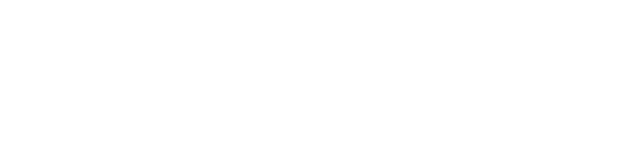
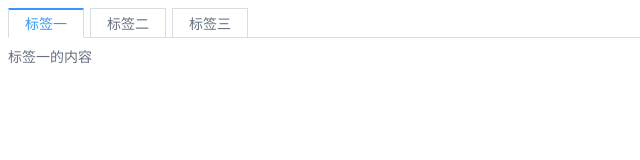
Before and after one commit to ilexwg/Vue-Practice, a plain HTML site: page 03-tabs/index.html in a window 1280 px wide. Shown: the whole page, without its empty margins (0-640 px from the left). Drawn offline with nearby package versions, Linux system fonts and the light colour scheme.

Commit message:
a tab component

```diff
--- a/03-tabs/index.html
+++ b/03-tabs/index.html
@@ -9,7 +9,17 @@
 </head>
 <body>
   <div id="app">
-
+    <tabs v-model="activeKey">
+      <pane label="标签一" name="1">
+        标签一的内容
+      </pane>
+      <pane label="标签二" name="2">
+        标签二的内容
+      </pane>
+      <pane label="标签三" name="3">
+        标签三的内容
+      </pane>
+    </tabs>
   </div>
 
 
@@ -18,7 +28,10 @@
   <script src="tabs.js"></script>
   <script>
     let app = new Vue({
-      el: '#app'
+      el: '#app',
+      data: {
+        activeKey: '1'
+      }
     });
   </script>
 </body>
--- a/03-tabs/pane.js
+++ b/03-tabs/pane.js
@@ -0,0 +1,35 @@
+Vue.component('pane', {
+  name: 'pane',
+  template: `
+    <div class="pane" v-show="show">
+      <slot></slot>
+    </div>
+  `,
+  data() {
+    return {
+      show: true
+    };
+  },
+  props: {
+    name: {
+      type: String
+    },
+    label: {
+      type: String,
+      default: ''
+    }
+  },
+  methods: {
+    updateNav() {
+      this.$parent.updateNav();
+    }
+  },
+  watch: {
+    label() {
+      this.updateNav();
+    }
+  },
+  mounted() {
+    this.updateNav();
+  }
+});
--- a/03-tabs/style.css
+++ b/03-tabs/style.css
@@ -0,0 +1,44 @@
+.tabs {
+  font-size: 14px;
+  color: #657180;
+}
+
+.tabs-bar:after {
+  content: '';
+  display: block;
+  width: 100%;
+  height: 1px;
+  background-color: #d7dde4;
+  margin-top: -1px;
+}
+
+.tabs-tab {
+  display: inline-block;
+  border: 1px solid #d7dde4;
+  padding: 4px 16px;
+  margin-right: 6px;
+  background-color: #fff;
+  cursor: pointer;
+  position: relative;
+}
+
+.tabs-tab-active {
+  color: #3399ff;
+  border-top: 1px solid #3399ff;
+  border-bottom: 1px solid transparent;
+}
+
+.tabs-tab-active:before {
+  content: '';
+  display: block;
+  height: 1px;
+  background-color: #3399ff;
+  position: absolute;
+  top: 0;
+  left: 0;
+  right: 0;
+}
+
+.tabs-content {
+  padding: 8px 0;
+}
--- a/03-tabs/tabs.js
+++ b/03-tabs/tabs.js
@@ -0,0 +1,78 @@
+Vue.component('tabs', {
+  template: `
+    <div class="tabs">
+      <div class="tabs-bar">
+        <div
+          v-for="(item, index) in navList"
+          :class="tabClass(item)"
+          @click="handleChange(index)"
+        >{{ item.label }}</div>
+      </div>
+      <div class="tabs-content">
+        <slot></slot>
+      </div>
+    </div>
+  `,
+  data() {
+    return {
+      currentValue: this.value,
+      navList: []
+    };
+  },
+  props: {
+    value: {
+      type: [String, Number]
+    }
+  },
+  methods: {
+    tabClass(item) {
+      return [
+        'tabs-tab',
+        {
+          'tabs-tab-active': item.name === this.currentValue
+        }
+      ];
+    },
+    handleChange(index) {
+      let name = this.navList[index].name;
+      this.currentValue = name;
+      this.$emit('input', name);
+    },
+    getTabs() {
+      return this.$children.filter(item => {
+        return item.$options.name === 'pane';
+      });
+    },
+    updateStatus() {
+      let tabs = this.getTabs();
+      tabs.forEach((tab) => {
+        tab.show = (tab.name === this.currentValue);
+      });
+    },
+    updateNav() {
+      this.navList = [];
+      let tabs = this.getTabs();
+      tabs.forEach((pane, index) => {
+        if (!pane.name) {
+          pane.name = index;
+        }
+        this.navList.push({
+          label: pane.label,
+          name: pane.name || index
+        });
+        if (index === 0 && !this.currentValue) {
+          this.currentValue = pane.name;
+        }
+      });
+      this.updateStatus();
+    }
+  },
+  watch: {
+    value(val) {
+      this.currentValue = val;
+    },
+    currentValue() {
+      this.updateStatus();
+    }
+  }
+});
```
